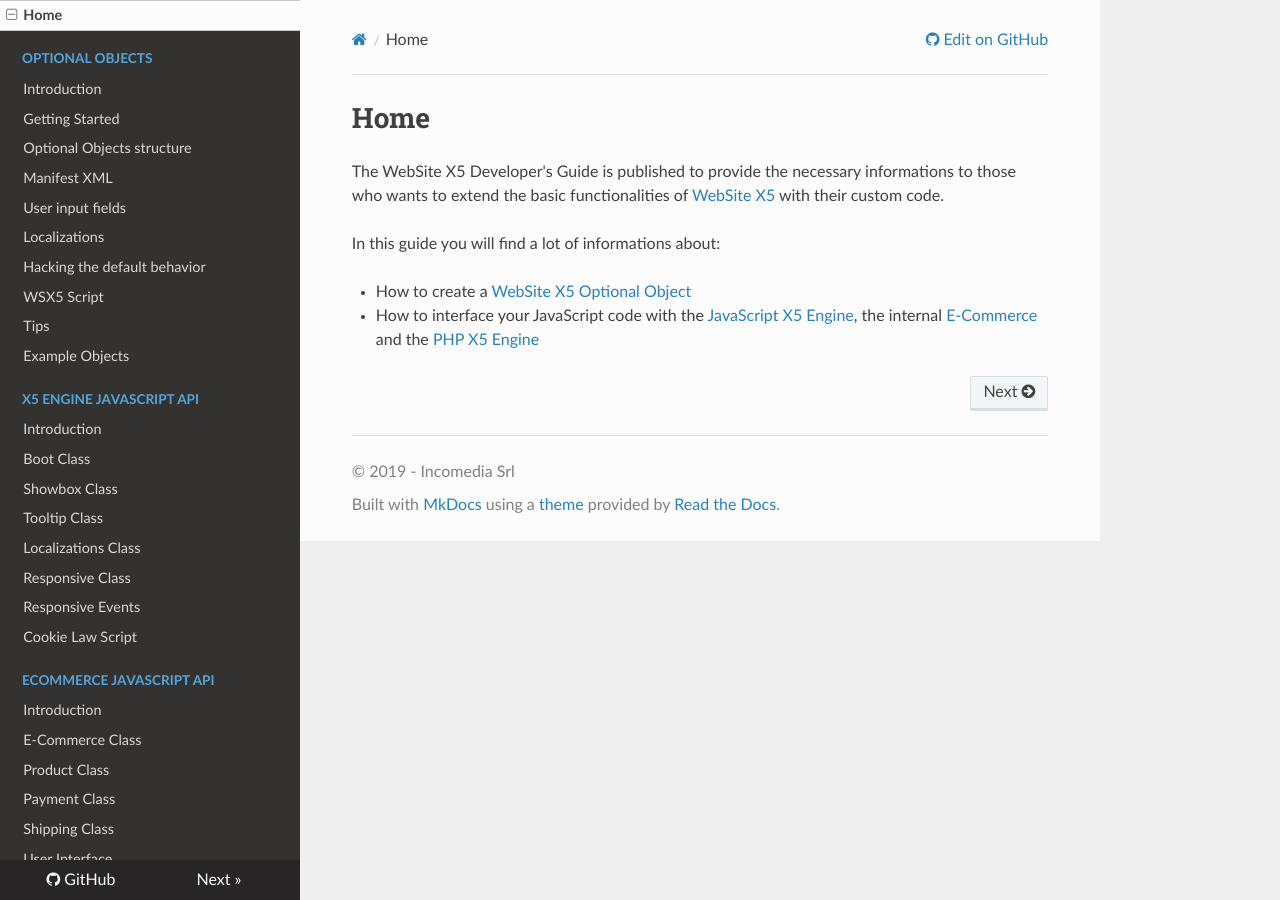
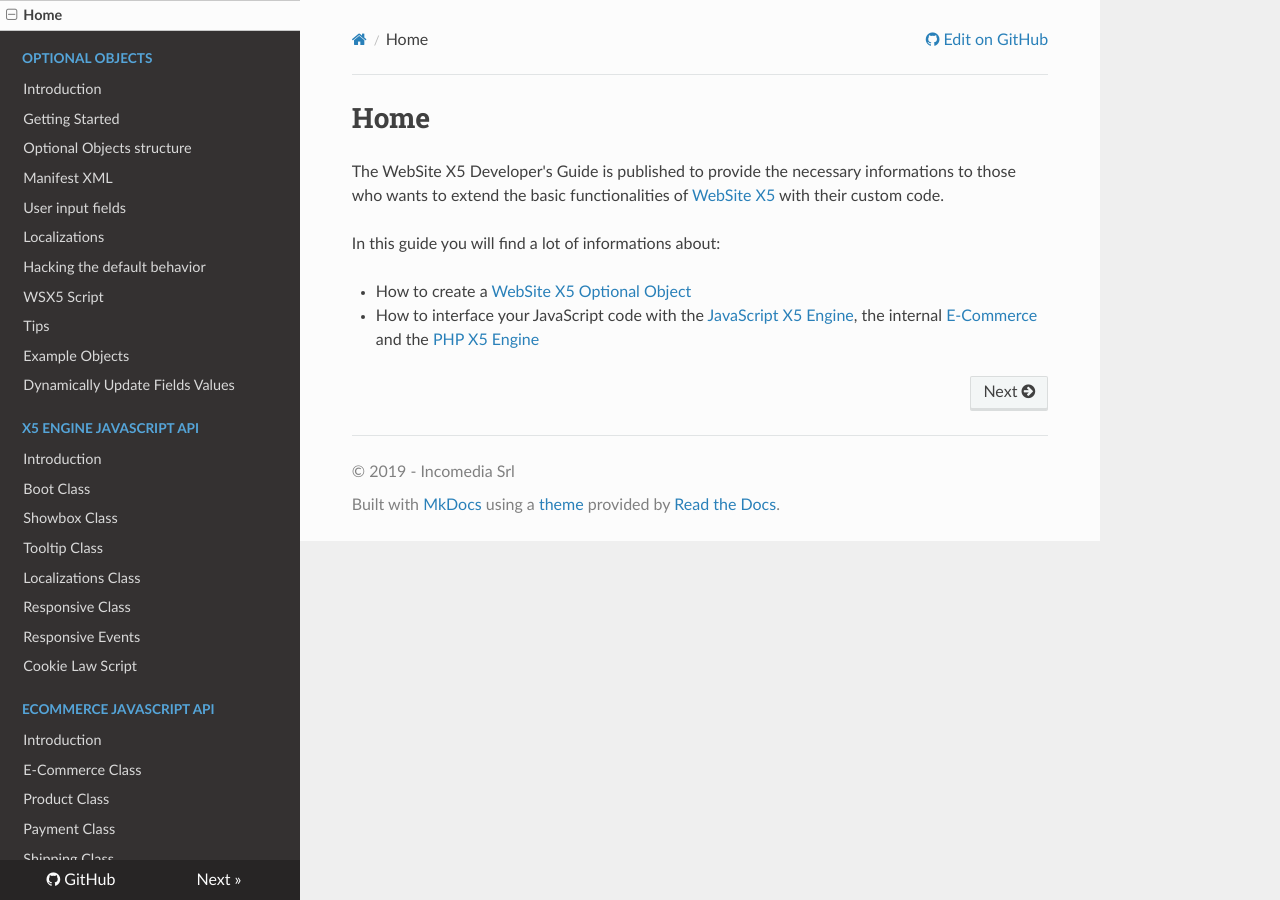
Before and after one commit to WebSiteX5/wsx5-developers-guide, an MkDocs documentation site: the page built from docs/index.md, in a window 1280 px wide. Built offline with MkDocs 1.6.1, drawn with Linux system fonts in a browser that asks for light colours; nearby versions of some CDN libraries; old or Windows-style settings are respelled for this version of MkDocs.

Commit message:
Added dynamic-update-fields.md to mkdocs

```diff
--- a/mkdocs.yml
+++ b/mkdocs.yml
@@ -23,6 +23,7 @@ pages:
     - 'WSX5 Script': 'optional-objects/wsx5-script.md'
     - 'Tips': 'optional-objects/tips.md'
     - 'Example Objects': 'optional-objects/examples.md'
+    - 'Dynamically Update Fields Values': 'optional-objects/dynamic-update-fields.md'
   - X5 Engine JavaScript API:
     - 'Introduction': 'generic-javascript-api/introduction.md'
     - 'Boot Class': 'generic-javascript-api/boot.md'
```
